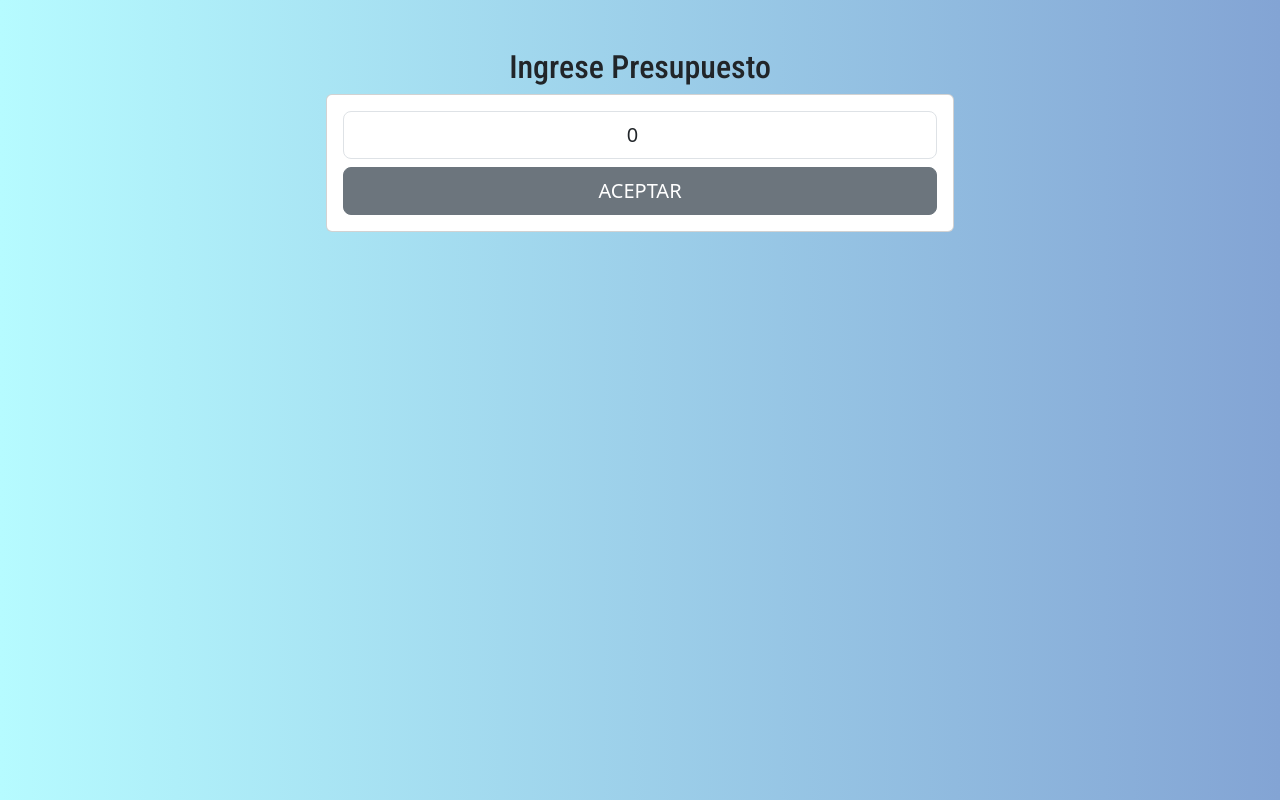
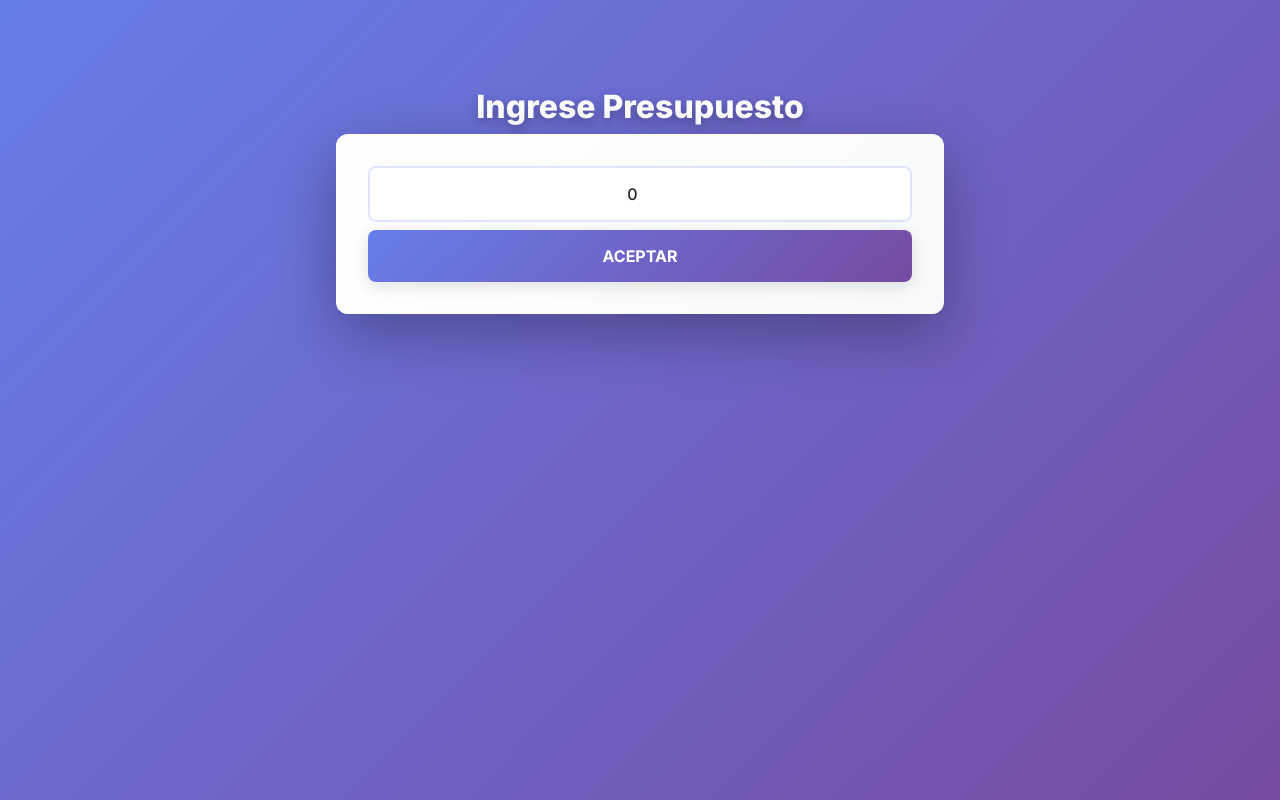
Before and after one commit to AntonioQuijanoGit/Budget-Management, an Angular app: page /ingresarPresupuesto in a window 1280 px wide. Built offline with nearby package versions, Linux system fonts and the light colour scheme.

Commit message:
Redesign budget app: add gradient cards, animated form inputs, and enhanced visual feedback for expenses

```diff
--- a/src/app/components/gastos/gastos.component.css
+++ b/src/app/components/gastos/gastos.component.css
@@ -0,0 +1,53 @@
+.container {
+  max-width: 1200px;
+  margin: 0 auto;
+  animation: fadeIn 0.6s ease-out;
+}
+
+@keyframes fadeIn {
+  from {
+    opacity: 0;
+    transform: translateY(20px);
+  }
+  to {
+    opacity: 1;
+    transform: translateY(0);
+  }
+}
+
+h2 {
+  color: white;
+  font-weight: 800;
+  font-size: 36px;
+  text-align: center;
+  margin-bottom: 40px;
+  text-shadow: 0 4px 12px rgba(0, 0, 0, 0.3);
+}
+
+.card {
+  background: var(--card-gradient);
+  border-radius: var(--radius-lg);
+  box-shadow: var(--shadow-xl);
+  border: none;
+  overflow: hidden;
+}
+
+.card-body {
+  padding: 32px;
+}
+
+/* Responsive */
+@media (max-width: 768px) {
+  .container {
+    padding: 0 10px;
+  }
+
+  .card-body {
+    padding: 20px;
+  }
+
+  h2 {
+    font-size: 28px;
+    margin-bottom: 24px;
+  }
+}
--- a/src/app/components/gastos/ingresar-gasto/ingresar-gasto.component.css
+++ b/src/app/components/gastos/ingresar-gasto/ingresar-gasto.component.css
@@ -1,8 +1,77 @@
 button {
   width: 100%;
+  background: var(--secondary-gradient);
+  border: none;
+  border-radius: var(--radius-sm);
+  padding: 14px 28px;
+  font-size: 16px;
+  font-weight: 700;
+  color: white;
+  cursor: pointer;
+  transition: var(--transition);
+  font-family: inherit;
+  box-shadow: var(--shadow-md);
+  position: relative;
+  overflow: hidden;
+}
+
+button::before {
+  content: '';
+  position: absolute;
+  top: 50%;
+  left: 50%;
+  width: 0;
+  height: 0;
+  border-radius: 50%;
+  background: rgba(255, 255, 255, 0.2);
+  transform: translate(-50%, -50%);
+  transition: width 0.6s, height 0.6s;
+}
+
+button:hover::before {
+  width: 300px;
+  height: 300px;
+}
+
+button:hover {
+  transform: translateY(-3px);
+  box-shadow: var(--shadow-lg);
+}
+
+button:active {
+  transform: translateY(-1px);
 }
 
 label {
   font-weight: 600;
-  font-size: 1.2rem;
+  font-size: 1.1rem;
+  color: #1a1a1a;
+  margin-bottom: 8px;
+  display: block;
 }
+
+input {
+  border: 2px solid rgba(102, 126, 234, 0.2);
+  border-radius: var(--radius-sm);
+  padding: 12px 16px;
+  font-size: 15px;
+  font-weight: 500;
+  transition: var(--transition);
+  background: white;
+  font-family: inherit;
+  width: 100%;
+}
+
+input:focus {
+  outline: none;
+  border-color: rgba(102, 126, 234, 0.8);
+  box-shadow: 0 0 0 4px rgba(102, 126, 234, 0.1);
+}
+
+.badge {
+  padding: 10px 16px;
+  border-radius: var(--radius-sm);
+  font-size: 14px;
+  font-weight: 600;
+  animation: fadeIn 0.3s ease-out;
+}
--- a/src/app/components/gastos/listar-gasto/listar-gasto.component.css
+++ b/src/app/components/gastos/listar-gasto/listar-gasto.component.css
@@ -1,7 +1,59 @@
 .sizeAlert {
   font-size: 1.2rem;
+  padding: 20px;
+  border-radius: var(--radius-md);
+  box-shadow: var(--shadow-md);
+  font-weight: 600;
+  animation: fadeIn 0.4s ease-out;
+  transition: var(--transition);
+}
+
+.sizeAlert:hover {
+  transform: translateY(-2px);
+  box-shadow: var(--shadow-lg);
 }
 
 .badge {
-  font-size: 1.2rem;
+  font-size: 1.1rem;
+  padding: 10px 18px;
+  border-radius: var(--radius-sm);
+  font-weight: 700;
+  animation: fadeIn 0.3s ease-out;
+  background: var(--primary-gradient) !important;
+  color: white;
 }
+
+.list-group-item {
+  background: white;
+  border: none;
+  border-radius: var(--radius-sm);
+  margin-bottom: 12px;
+  padding: 16px 20px;
+  box-shadow: var(--shadow-sm);
+  transition: var(--transition);
+  animation: fadeIn 0.3s ease-out;
+}
+
+.list-group-item:hover {
+  transform: translateX(-4px);
+  box-shadow: var(--shadow-md);
+}
+
+.list-group {
+  padding: 0;
+}
+
+h4 {
+  color: white;
+  font-weight: 700;
+  font-size: 24px;
+  text-shadow: 0 2px 8px rgba(0, 0, 0, 0.3);
+  margin-bottom: 24px;
+}
+
+hr {
+  border: none;
+  height: 2px;
+  background: linear-gradient(90deg, transparent, rgba(255, 255, 255, 0.3), transparent);
+  margin: 24px 0;
+}
--- a/src/app/components/ingresar-presupuesto/ingresar-presupuesto.component.css
+++ b/src/app/components/ingresar-presupuesto/ingresar-presupuesto.component.css
@@ -1,7 +1,98 @@
+.card {
+  background: var(--card-gradient);
+  border-radius: var(--radius-md);
+  box-shadow: var(--shadow-xl);
+  border: none;
+  animation: fadeIn 0.6s ease-out;
+  position: relative;
+  overflow: hidden;
+}
+
+.card::before {
+  content: '';
+  position: absolute;
+  top: 0;
+  left: -100%;
+  width: 100%;
+  height: 100%;
+  background: linear-gradient(90deg, transparent, rgba(102, 126, 234, 0.05), transparent);
+  transition: left 0.5s;
+}
+
+.card:hover::before {
+  left: 100%;
+}
+
+.card-body {
+  padding: 32px;
+}
+
 input {
   text-align: center;
+  border: 2px solid rgba(102, 126, 234, 0.2);
+  border-radius: var(--radius-sm);
+  padding: 14px 18px;
+  font-size: 16px;
+  font-weight: 500;
+  transition: var(--transition);
+  background: white;
+  font-family: inherit;
+}
+
+input:focus {
+  outline: none;
+  border-color: rgba(102, 126, 234, 0.8);
+  box-shadow: 0 0 0 4px rgba(102, 126, 234, 0.1);
 }
 
 button {
   width: 100%;
+  background: var(--primary-gradient);
+  border: none;
+  border-radius: var(--radius-sm);
+  padding: 14px 28px;
+  font-size: 16px;
+  font-weight: 700;
+  color: white;
+  cursor: pointer;
+  transition: var(--transition);
+  font-family: inherit;
+  box-shadow: var(--shadow-md);
+  position: relative;
+  overflow: hidden;
 }
+
+button::before {
+  content: '';
+  position: absolute;
+  top: 50%;
+  left: 50%;
+  width: 0;
+  height: 0;
+  border-radius: 50%;
+  background: rgba(255, 255, 255, 0.2);
+  transform: translate(-50%, -50%);
+  transition: width 0.6s, height 0.6s;
+}
+
+button:hover::before {
+  width: 300px;
+  height: 300px;
+}
+
+button:hover {
+  transform: translateY(-3px);
+  box-shadow: var(--shadow-lg);
+}
+
+button:active {
+  transform: translateY(-1px);
+}
+
+.badge {
+  padding: 10px 16px;
+  border-radius: var(--radius-sm);
+  font-size: 14px;
+  font-weight: 600;
+  animation: fadeIn 0.3s ease-out;
+}
--- a/src/index.html
+++ b/src/index.html
@@ -15,7 +15,7 @@
     <link rel="preconnect" href="https://fonts.googleapis.com" />
     <link rel="preconnect" href="https://fonts.gstatic.com" crossorigin />
     <link
-      href="https://fonts.googleapis.com/css2?family=Roboto+Condensed:ital,wght@0,100..900;1,100..900&display=swap"
+      href="https://fonts.googleapis.com/css2?family=Inter:wght@400;500;600;700;800;900&display=swap"
       rel="stylesheet"
     />
   </head>
--- a/src/styles.css
+++ b/src/styles.css
@@ -1,22 +1,78 @@
+* {
+  box-sizing: border-box;
+  margin: 0;
+  padding: 0;
+}
+
+:root {
+  --primary-gradient: linear-gradient(135deg, #667eea 0%, #764ba2 100%);
+  --secondary-gradient: linear-gradient(135deg, #f093fb 0%, #f5576c 100%);
+  --success-gradient: linear-gradient(135deg, #00b894 0%, #00cec9 100%);
+  --danger-gradient: linear-gradient(135deg, #e74c3c 0%, #c0392b 100%);
+  --warning-gradient: linear-gradient(135deg, #f39c12 0%, #e67e22 100%);
+  --card-gradient: linear-gradient(135deg, #ffffff 0%, #f8f9fa 100%);
+  --shadow-sm: 0 2px 8px rgba(0, 0, 0, 0.08);
+  --shadow-md: 0 4px 16px rgba(0, 0, 0, 0.12);
+  --shadow-lg: 0 8px 32px rgba(0, 0, 0, 0.16);
+  --shadow-xl: 0 20px 60px rgba(0, 0, 0, 0.3);
+  --radius-sm: 8px;
+  --radius-md: 12px;
+  --radius-lg: 20px;
+  --transition: all 0.3s cubic-bezier(0.4, 0, 0.2, 1);
+}
+
 body {
-  background: #83a4d4; /* fallback for old browsers */
-  background: -webkit-linear-gradient(
-    to right,
-    #b6fbff,
-    #83a4d4
-  ); /* Chrome 10-25, Safari 5.1-6 */
-  background: linear-gradient(
-    to right,
-    #b6fbff,
-    #83a4d4
-  ); /* W3C, IE 10+/ Edge, Firefox 16+, Chrome 26+, Opera 12+, Safari 7+ */
+  background: var(--primary-gradient);
+  background-attachment: fixed;
+  min-height: 100vh;
+  font-family: 'Inter', -apple-system, BlinkMacSystemFont, 'Segoe UI', 'Roboto', 'Oxygen',
+    'Ubuntu', 'Cantarell', 'Fira Sans', 'Droid Sans', 'Helvetica Neue',
+    sans-serif;
+  -webkit-font-smoothing: antialiased;
+  -moz-osx-font-smoothing: grayscale;
+  color: #1a1a1a;
+  animation: fadeIn 0.6s ease-out;
+  padding: 40px 20px;
+}
+
+@keyframes fadeIn {
+  from {
+    opacity: 0;
+    transform: translateY(20px);
+  }
+  to {
+    opacity: 1;
+    transform: translateY(0);
+  }
 }
 
 .fontTitle {
-  font-family: "Roboto Condensed", sans-serif;
-  font-optical-sizing: auto;
+  font-family: 'Inter', sans-serif;
+  font-weight: 800;
+  color: white;
+  text-shadow: 0 4px 12px rgba(0, 0, 0, 0.3);
 }
 
 .textError {
   font-size: 1rem;
+  color: #e74c3c;
+  font-weight: 600;
 }
+
+/* Scrollbar personalizado */
+::-webkit-scrollbar {
+  width: 10px;
+}
+
+::-webkit-scrollbar-track {
+  background: rgba(255, 255, 255, 0.1);
+}
+
+::-webkit-scrollbar-thumb {
+  background: rgba(255, 255, 255, 0.3);
+  border-radius: 5px;
+}
+
+::-webkit-scrollbar-thumb:hover {
+  background: rgba(255, 255, 255, 0.5);
+}
```
